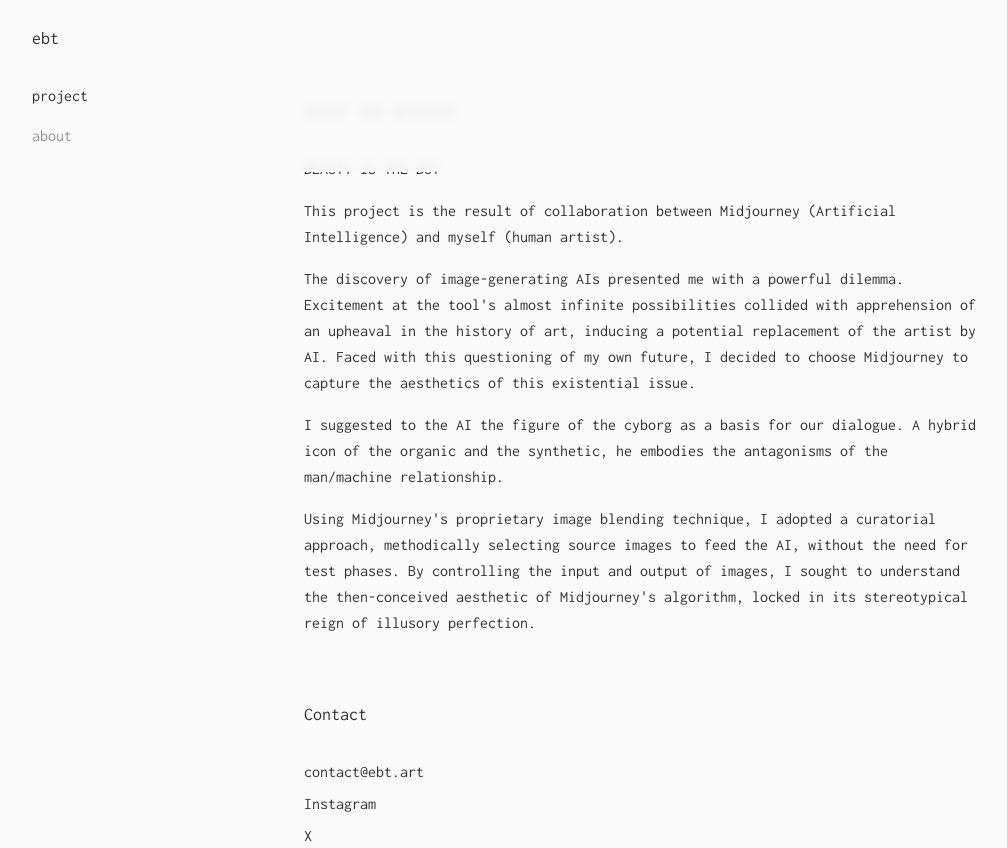
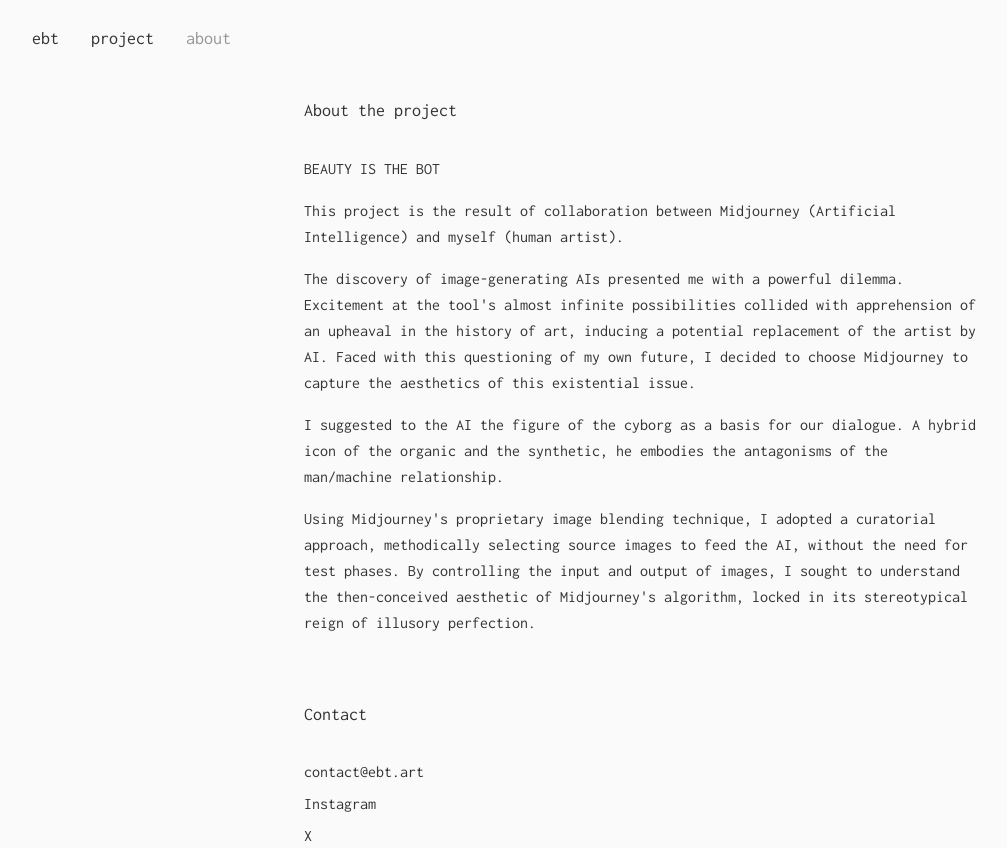
Before and after one commit to ebt-repository/cursorrevamp, a React (Vite) app: page /about in a window 1280 px wide. Shown: the whole page, without its empty margins (0-1007 px from the left). Built offline with nearby package versions, Linux system fonts and the light colour scheme.

Commit message:
Add horizontal navigation layout
Implement a horizontal navigation bar with consistent font size and spacing for improved layout and usability.
[skip gpt_engineer]

```diff
--- a/src/components/Navigation.tsx
+++ b/src/components/Navigation.tsx
@@ -4,20 +4,20 @@ const Navigation = () => {
   const location = useLocation();
 
   return (
-    <nav className="w-full px-8 py-6 flex flex-col items-start fixed top-0 left-0 bg-background/90 backdrop-blur-sm z-50 space-y-8">
+    <nav className="w-full px-8 py-6 flex items-center fixed top-0 left-0 bg-background/90 backdrop-blur-sm z-50 space-x-8">
       <Link to="/" className="text-lg hover:opacity-70 transition-opacity">
         ebt
       </Link>
-      <div className="flex flex-col space-y-4">
+      <div className="flex items-center space-x-8">
         <Link
           to="/project"
-          className={`hover:opacity-70 transition-opacity ${location.pathname === '/project' ? 'opacity-50' : ''}`}
+          className={`text-lg hover:opacity-70 transition-opacity ${location.pathname === '/project' ? 'opacity-50' : ''}`}
         >
           project
         </Link>
         <Link
           to="/about"
-          className={`hover:opacity-70 transition-opacity ${location.pathname === '/about' ? 'opacity-50' : ''}`}
+          className={`text-lg hover:opacity-70 transition-opacity ${location.pathname === '/about' ? 'opacity-50' : ''}`}
         >
           about
         </Link>
```
